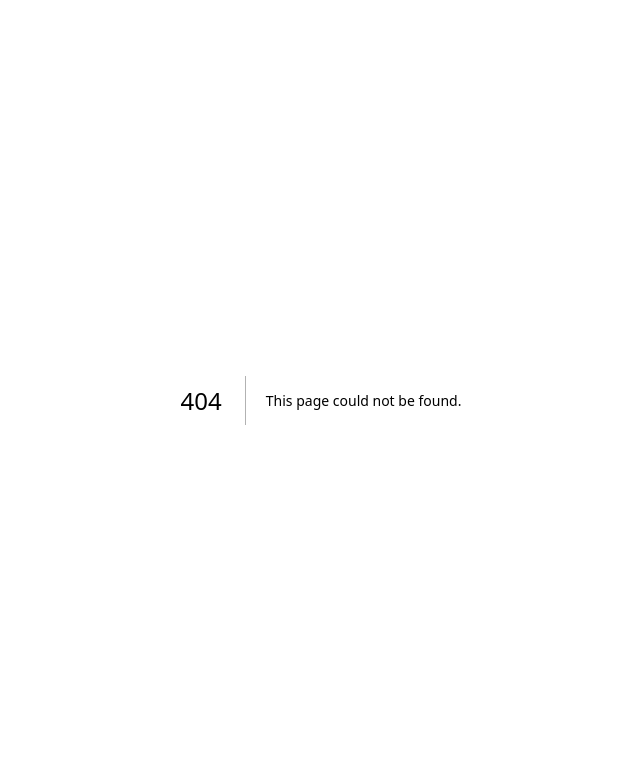
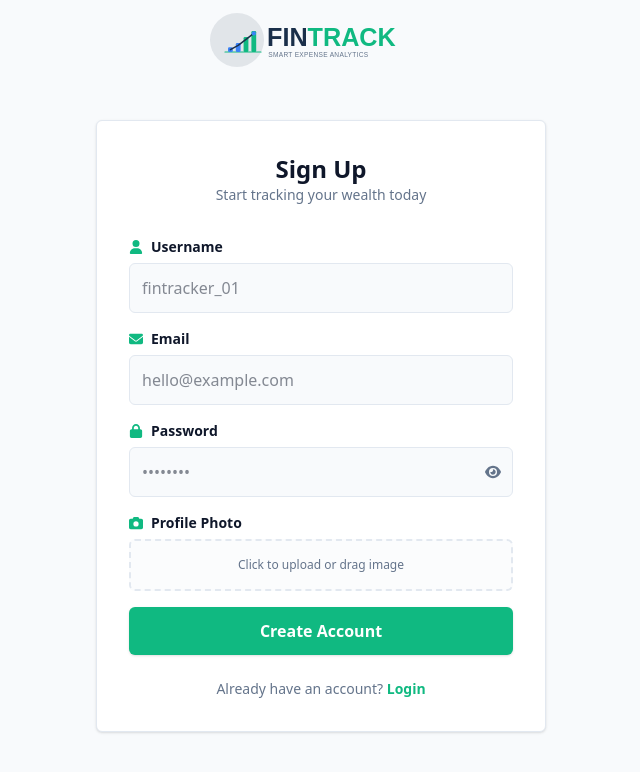
Before and after one commit to Amin-ur-Rahman/finTrack-client, a Next.js app: page /register in a window 1280 px wide. Before the commit this address had no page. Shown: the top 772 px of the page, without its empty margins (319-959 px from the left). Built offline with nearby package versions, Linux system fonts and the light colour scheme; no server answers.

Commit message:
add the registration page with backend logics combined

```diff
--- a/package.json
+++ b/package.json
@@ -11,12 +11,14 @@
   "dependencies": {
     "@tanstack/react-query": "^5.90.21",
     "@tanstack/react-query-devtools": "^5.91.3",
+    "axios": "^1.13.5",
     "motion": "^12.34.0",
     "next": "16.1.6",
     "react": "19.2.3",
     "react-dom": "19.2.3",
     "react-hook-form": "^7.71.1",
-    "react-icons": "^5.5.0"
+    "react-icons": "^5.5.0",
+    "sweetalert2": "^11.26.18"
   },
   "devDependencies": {
     "@tailwindcss/postcss": "^4",
--- /dev/null
+++ b/src/api/axiosPublic.js
@@ -0,0 +1,8 @@
+const { default: axios } = require("axios");
+
+const axiosPublic = axios.create({
+  baseURL: process.env.NEXT_PUBLIC_BASE_URL,
+  //   withCredentials: true
+});
+
+export default axiosPublic;
--- /dev/null
+++ b/src/app/(auth)/layout.jsx
@@ -0,0 +1,13 @@
+import Logo from "@/components/Logo";
+import React from "react";
+
+const AuthLayout = ({ children }) => {
+  return (
+    <div className="flex flex-col items-center justify-center">
+      <Logo></Logo>
+      {children}
+    </div>
+  );
+};
+
+export default AuthLayout;
--- /dev/null
+++ b/src/app/(auth)/login/page.jsx
@@ -0,0 +1,7 @@
+import React from "react";
+
+const page = () => {
+  return <div>this is login page</div>;
+};
+
+export default page;
--- /dev/null
+++ b/src/app/(auth)/register/page.jsx
@@ -0,0 +1,232 @@
+"use client";
+import React, { useState } from "react";
+import { useForm } from "react-hook-form";
+import { motion } from "motion/react";
+import {
+  FaUser,
+  FaEnvelope,
+  FaLock,
+  FaEye,
+  FaEyeSlash,
+  FaCamera,
+} from "react-icons/fa6";
+import axios from "axios";
+import { useMutation } from "@tanstack/react-query";
+import axiosPublic from "@/api/axiosPublic";
+import Swal from "sweetalert2";
+
+const RegisterPage = () => {
+  const [showPassword, setShowPassword] = useState(false);
+
+  // Cloudinary credentials from env
+  const cloudName = process.env.NEXT_PUBLIC_CLOUDINARY_CLOUD;
+  const preset = process.env.NEXT_PUBLIC_CLOUDINARY_PRESET;
+
+  const {
+    register,
+    handleSubmit,
+    formState: { errors },
+    reset,
+  } = useForm();
+
+  const { mutate, isPending } = useMutation({
+    mutationFn: async (data) => {
+      let imageUrl = "";
+
+      // setting up cloudinary upload logics
+      if (data.profilePhoto && data.profilePhoto[0]) {
+        const formData = new FormData();
+        formData.append("file", data.profilePhoto[0]);
+        formData.append("upload_preset", preset);
+
+        const uploadRes = await axios.post(
+          `https://api.cloudinary.com/v1_1/${cloudName}/image/upload`,
+          formData,
+        );
+        imageUrl = uploadRes.data.secure_url;
+      }
+
+      const submission = {
+        ...data,
+        imageUrl,
+      };
+
+      const res = await axiosPublic.post("/api/auth/register", submission);
+      return res.data;
+    },
+    onSuccess: (res) => {
+      Swal.fire({
+        title: "Registration Successful!",
+        text: "Your account is ready and you are logged in.",
+        icon: "success",
+        confirmButtonColor: "#10b981",
+      });
+      reset();
+    },
+    onError: (err) => {
+      Swal.fire({
+        title: "Error",
+        text:
+          err.response?.data?.message ||
+          "Registration failed. Please try again.",
+        icon: "error",
+        confirmButtonColor: "#f43f5e",
+      });
+    },
+  });
+
+  const onSubmit = (data) => {
+    mutate(data);
+  };
+
+  return (
+    <motion.div
+      initial={{ opacity: 0, y: 10 }}
+      animate={{ opacity: 1, y: 0 }}
+      className="flex justify-center items-center py-10"
+    >
+      <div className="w-[95dvw] lg:w-[450px] bg-card border border-border p-8 rounded-md shadow-sm">
+        <header className="text-center mb-8">
+          <h1 className="text-2xl font-bold text-foreground">Sign Up</h1>
+          <p className="text-muted-foreground text-sm">
+            Start tracking your wealth today
+          </p>
+        </header>
+
+        <form onSubmit={handleSubmit(onSubmit)} className="space-y-4">
+          {/* Username */}
+          <div className="flex flex-col gap-1.5">
+            <label className="text-sm font-bold flex items-center gap-2 text-foreground">
+              <FaUser className="text-primary" /> Username
+            </label>
+            <input
+              {...register("username", { required: "Username is required" })}
+              className={`p-3 bg-background border ${errors.username ? "border-danger" : "border-border"} rounded-md outline-none focus:ring-1 focus:ring-primary text-foreground transition-all`}
+              placeholder="fintracker_01"
+            />
+            {errors.username && (
+              <span className="text-danger text-xs">
+                {errors.username.message}
+              </span>
+            )}
+          </div>
+
+          {/* Email */}
+          <div className="flex flex-col gap-1.5">
+            <label className="text-sm font-bold flex items-center gap-2 text-foreground">
+              <FaEnvelope className="text-primary" /> Email
+            </label>
+            <input
+              type="email"
+              {...register("email", {
+                required: "Email is required",
+                pattern: { value: /^\S+@\S+$/i, message: "Invalid email" },
+              })}
+              className={`p-3 bg-background border ${errors.email ? "border-danger" : "border-border"} rounded-md outline-none focus:ring-1 focus:ring-primary text-foreground transition-all`}
+              placeholder="hello@example.com"
+            />
+            {errors.email && (
+              <span className="text-danger text-xs">
+                {errors.email.message}
+              </span>
+            )}
+          </div>
+
+          {/* Password */}
+          <div className="flex flex-col gap-1.5">
+            <label className="text-sm font-bold flex items-center gap-2 text-foreground">
+              <FaLock className="text-primary" /> Password
+            </label>
+            <div className="relative">
+              <input
+                type={showPassword ? "text" : "password"}
+                {...register("password", {
+                  required: "Password is required",
+                  minLength: {
+                    value: 6,
+                    message: "Must be at least 6 characters",
+                  },
+                  validate: {
+                    hasNumber: (value) =>
+                      /\d/.test(value) || "Must include at least one number",
+                    hasSpecial: (value) =>
+                      /[!@#$%^&*(),.?":{}|<>]/.test(value) ||
+                      "Must include a special character",
+                  },
+                })}
+                className={`w-full p-3 bg-background border ${
+                  errors.password ? "border-danger" : "border-border"
+                } rounded-md outline-none focus:ring-1 focus:ring-primary text-foreground transition-all`}
+                placeholder="••••••••"
+              />
+              <button
+                type="button"
+                onClick={() => setShowPassword(!showPassword)}
+                className="absolute right-3 top-1/2 -translate-y-1/2 text-muted-foreground hover:text-foreground"
+              >
+                {showPassword ? <FaEyeSlash /> : <FaEye />}
+              </button>
+            </div>
+
+            {/* error msg */}
+            {errors.password && (
+              <span className="text-danger text-xs mt-1">
+                {errors.password.message}
+              </span>
+            )}
+          </div>
+
+          {/* photo upload */}
+          <div className="flex flex-col gap-1.5">
+            <label className="text-sm font-bold flex items-center gap-2 text-foreground">
+              <FaCamera className="text-primary" /> Profile Photo
+            </label>
+            <div className="group relative border-2 border-dashed border-border rounded-md hover:border-primary transition-colors bg-muted/30">
+              <input
+                type="file"
+                accept="image/*"
+                {...register("profilePhoto")}
+                className="absolute inset-0 w-full h-full opacity-0 cursor-pointer z-10"
+              />
+              <div className="p-4 text-center">
+                <p className="text-xs text-muted-foreground group-hover:text-primary transition-colors">
+                  Click to upload or drag image
+                </p>
+              </div>
+            </div>
+          </div>
+
+          {/* Submit Button with Spinner */}
+          <motion.button
+            whileTap={{ scale: 0.98 }}
+            type="submit"
+            disabled={isPending}
+            className={`w-full bg-primary text-primary-foreground py-3 rounded-md font-bold shadow-sm mt-2 flex justify-center items-center gap-2 transition-all ${
+              isPending ? "opacity-70 cursor-not-allowed" : "hover:opacity-90"
+            }`}
+          >
+            {isPending ? (
+              <>
+                <div className="w-5 h-5 border-2 border-white border-t-transparent rounded-full animate-spin"></div>
+                <span>Creating Account...</span>
+              </>
+            ) : (
+              "Create Account"
+            )}
+          </motion.button>
+        </form>
+
+        <footer className="mt-6 text-center text-sm">
+          <span className="text-muted-foreground">
+            Already have an account?{" "}
+          </span>
+          <a href="/login" className="text-primary font-bold hover:underline">
+            Login
+          </a>
+        </footer>
+      </div>
+    </motion.div>
+  );
+};
+
+export default RegisterPage;
--- a/src/app/globals.css
+++ b/src/app/globals.css
@@ -8,7 +8,7 @@
   --color-card-foreground: #0f172a;
 
   /* Brand Actions */
-  --color-primary: #3b82f6; /* Electric Blue for UI Actions */
+  --color-primary: #10b981; /* Electric Blue for UI Actions */
   --color-primary-foreground: #ffffff;
 
   /* Financial States (Critical for FinTrack) */
@@ -27,7 +27,7 @@
   --color-card: #1e293b; /* Lighter Navy for Cards */
   --color-card-foreground: #f1f5f9;
 
-  --color-primary: #60a5fa;
+  --color-primary: #1cc68d;
   --color-primary-foreground: #0f172a;
 
   --color-muted: #334155;
--- a/src/app/layout.js
+++ b/src/app/layout.js
@@ -1,16 +1,5 @@
-import { Geist, Geist_Mono } from "next/font/google";
 import "./globals.css";
 import Providers from "./providers";
-
-const geistSans = Geist({
-  variable: "--font-geist-sans",
-  subsets: ["latin"],
-});
-
-const geistMono = Geist_Mono({
-  variable: "--font-geist-mono",
-  subsets: ["latin"],
-});
 
 export const metadata = {
   title: "FINTRACK",
@@ -21,9 +10,7 @@ export const metadata = {
 export default function RootLayout({ children }) {
   return (
     <html lang="en">
-      <body
-        className={`${geistSans.variable} ${geistMono.variable} antialiased`}
-      >
+      <body>
         <Providers>{children}</Providers>
       </body>
     </html>
--- a/src/components/Logo.jsx
+++ b/src/components/Logo.jsx
@@ -1,4 +1,4 @@
-export default function Logo({ width = 400, height = 120, className = "" }) {
+export default function Logo({ width = 240, height = 80, className = "" }) {
   return (
     <svg
       width={width}
```
Also changed, not shown: 1 other file (tests, documents, lock files or other folders).
